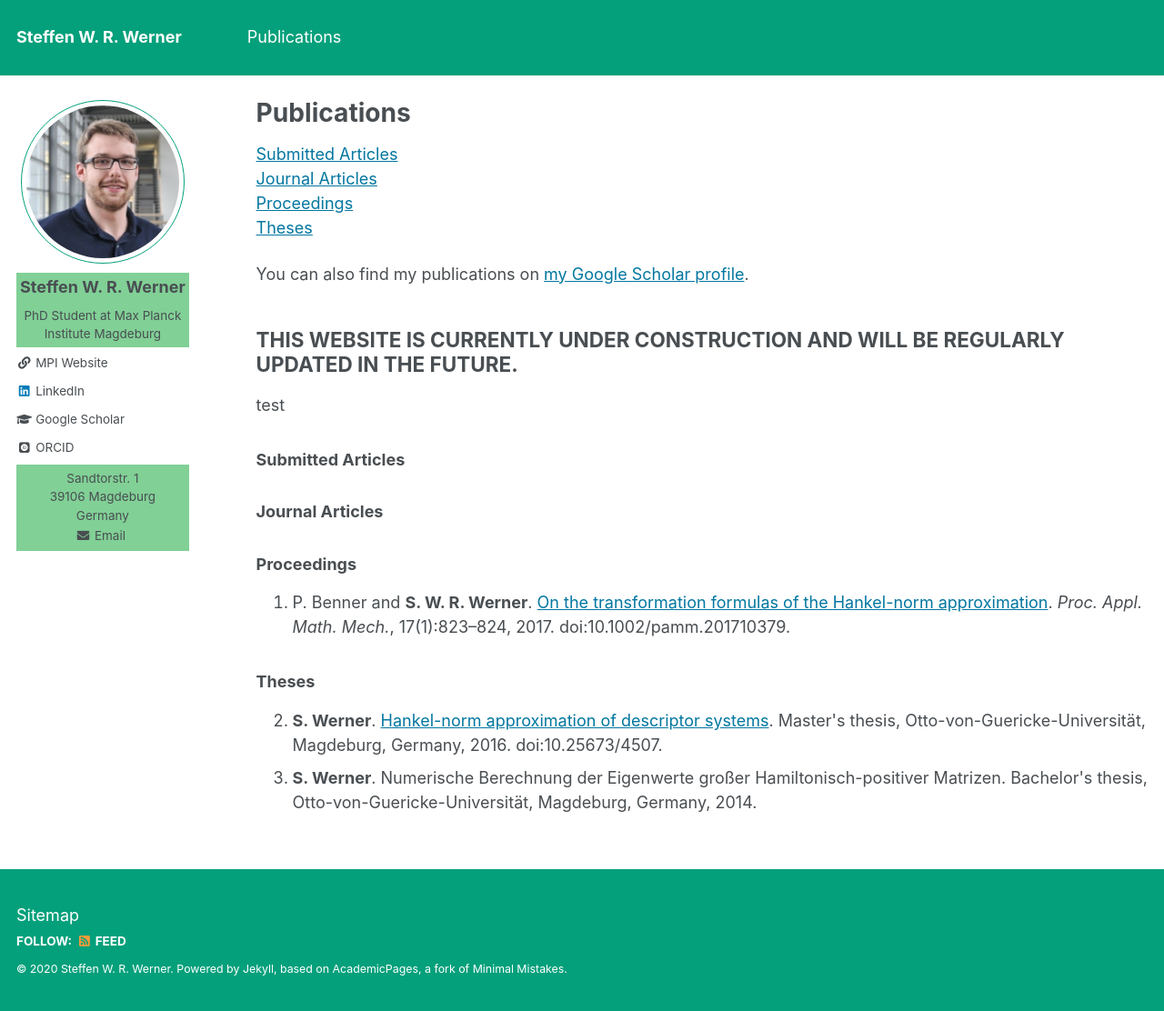
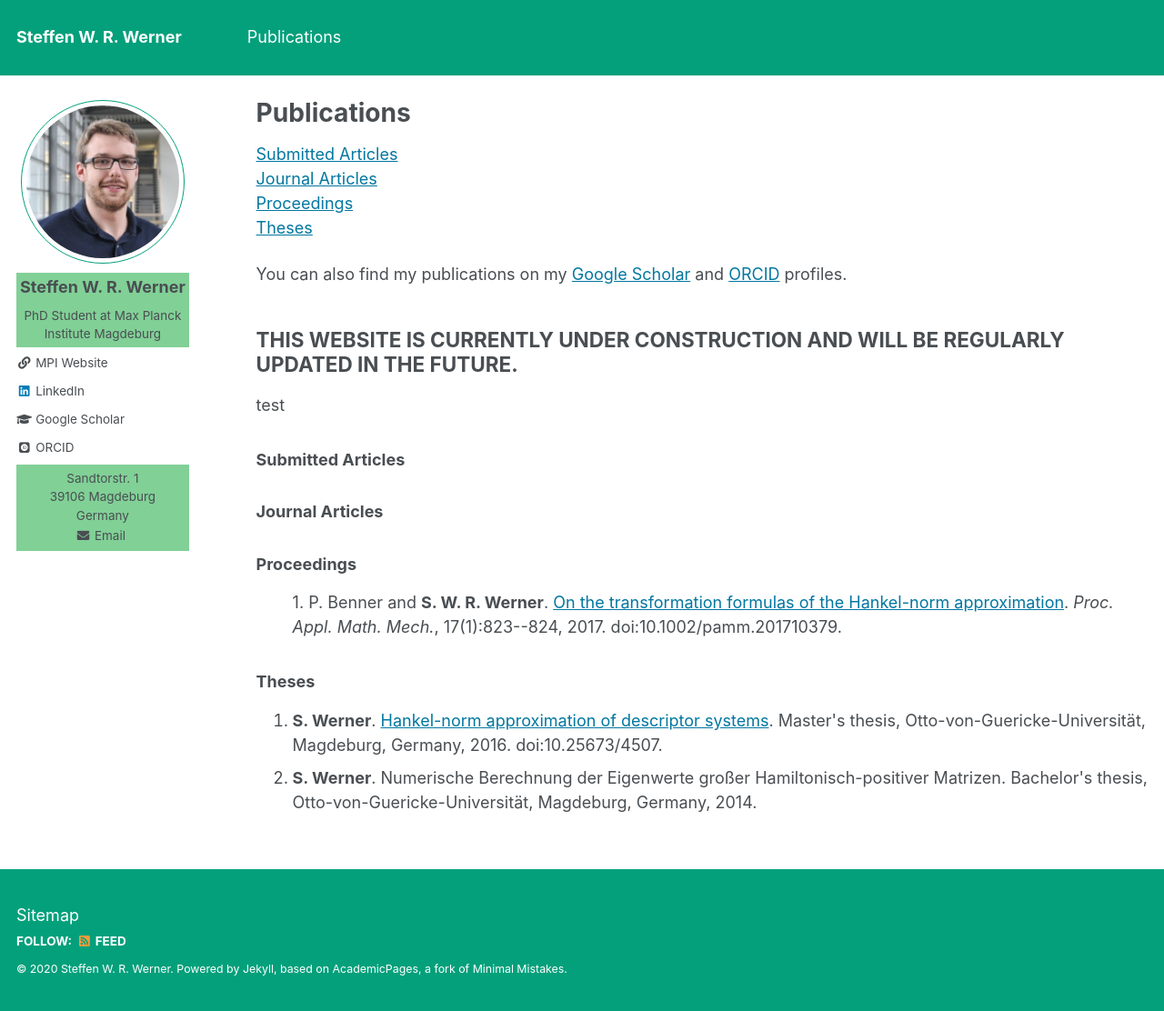
Before and after one commit to ninsteve/ninsteve.github.io, a Jekyll site: the page built from _pages/publications.md, in a window 1280 px wide and 1112 px high. Shown: the whole window at 91% size. Built offline with Jekyll 4.4.1, drawn with Linux system fonts in a browser that asks for light colours; some web fonts are replaced.

Commit message:
Test with new css counter.

```diff
--- a/_pages/publications.md
+++ b/_pages/publications.md
@@ -10,7 +10,9 @@ author_profile: true
 [Proceedings](#proceedings)
 [Theses](#theses)
 
-You can also find my publications on <a href="{{author.googlescholar}}">my Google Scholar profile</a>.
+You can also find my publications on my
+<a href="{{author.googlescholar}}">Google Scholar</a>
+and <a href="{{author.orcid}}">ORCID</a> profiles.
 
 ## THIS WEBSITE IS CURRENTLY UNDER CONSTRUCTION AND WILL BE REGULARLY UPDATED IN THE FUTURE.
 
@@ -21,13 +23,17 @@ test
 ### <a name="journal"></a>Journal Articles ###
 
 ### <a name="proceedings"></a>Proceedings ###
-1.  P. Benner and <strong>S. W. R. Werner</strong>. <a target="blank_"
+<ol class="start">
+  <li>
+    P. Benner and <strong>S. W. R. Werner</strong>. <a target="blank_"
     href="https://doi.org/10.1002/pamm.201710379">On the transformation formulas
     of the Hankel-norm approximation</a>. <i>Proc. Appl. Math. Mech.</i>,
     17(1):823--824, 2017. doi:10.1002/pamm.201710379.
+  </li>
+</ol>
 
 ### <a name="theses"></a>Theses ###
-<ol start="2">
+<ol start="1">
   <li>
     <strong>S. Werner</strong>. <a target="blank_"
     href="https://doi.org/10.25673/4507">Hankel-norm approximation of descriptor
--- a/_sass/_utilities.scss
+++ b/_sass/_utilities.scss
@@ -468,3 +468,20 @@ a.reversefootnote {
   color: $danger-color;
   font-weight: bold;
 }
+
+/*
+ * Publication list counter
+ * ========================================================================== */
+
+ol.start {
+    counter-reset: mycounter;
+}
+
+ol.start li, ol.continue li {
+    list-style: none;
+}
+
+ol.start li:before, ol.continue li:before {
+    content: counter(mycounter) ". ";
+    counter-increment: mycounter;
+}
```
